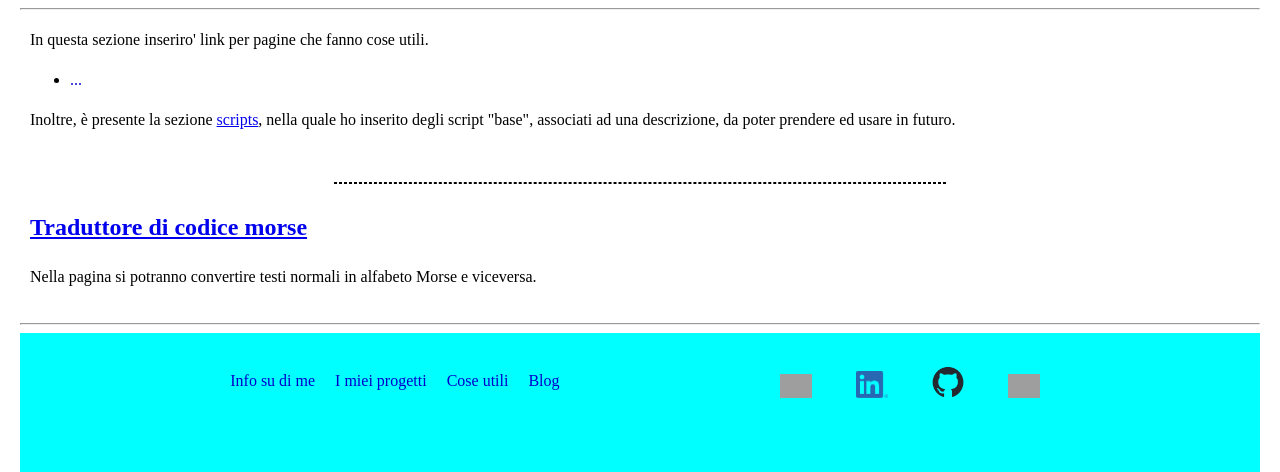
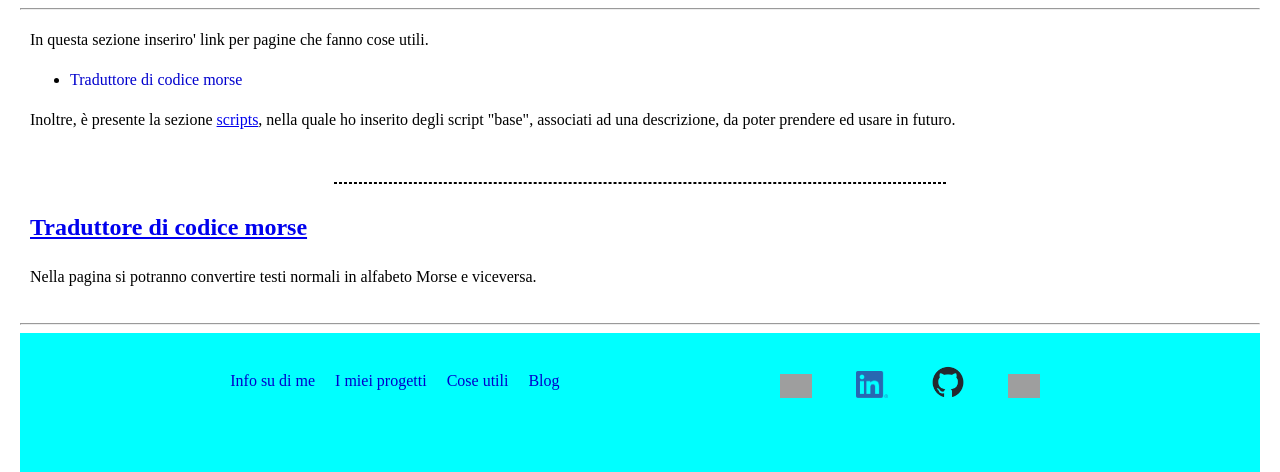
Before and after one commit to GianlucaSpendolini/GianlucaSpendolini.github.io, a PHP site: page /utilities/index.html in a window 1280 px wide. Shown: the part 106-578 px from the top of the page. Run offline with PHP 8.4, Linux system fonts and the light colour scheme; grey boxes are pictures that could not be loaded.

Commit message:
modifica descrizioni pagina + aggiunta classi per stili -g

```diff
--- a/Static/css/style.css
+++ b/Static/css/style.css
@@ -228,6 +228,21 @@ main#descrizione hr:not(.break-line) {
 
 
 /*
+    UTILITIES
+*/
+
+
+/*
+    CONVERTER/TRANSFORMER
+*/
+
+.converter-container, .transformer {
+    display: flex;
+    justify-content: space-evenly;
+}
+
+
+/*
     ALTRO
 */
 
--- a/Static/javascript/scripts.js
+++ b/Static/javascript/scripts.js
@@ -467,6 +467,20 @@ function what_page(points_path) {
 
             break;
 
+        // /morse-code
+        case '/morse-code':
+
+            // Titolo
+            title.innerHTML = 'Codice morse';
+
+            // Header title
+            header_title.innerHTML = 'Codice morse';
+
+            // Definisco il contenuto della meta-descrizione
+            meta_descrizione = 'Pagina utile per convertire il testo normale in codice morse.';
+
+            break;
+
         // /scripts/
         case '/utilities/scripts/':
 
--- a/utilities/index.html
+++ b/utilities/index.html
@@ -23,7 +23,7 @@
 			In questa sezione inseriro' link per pagine che fanno cose utili.
 
 			<ul>
-				<li><a href="#morse-code">...</a></li>
+				<li><a href="#morse-code">Traduttore di codice morse</a></li>
 				<!--
 					Aggiungere le righe in ordine alfabetico
 					<li><a href="">...</a></li>
```
Also changed, not shown: utilities/morse-code.html (+2 -6 lines).
